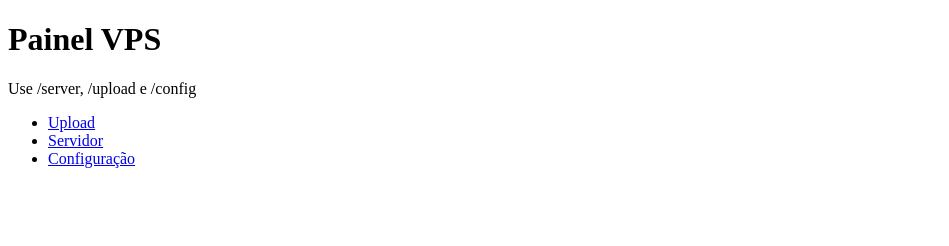
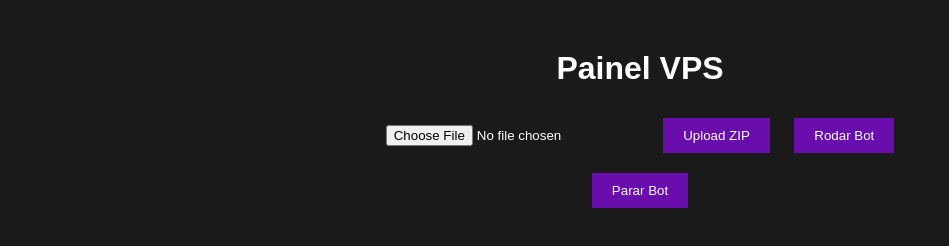
Before and after one commit to Scar-xdk/Vps-site, a website: page index.html in a window 1280 px wide. Shown: the whole page, without its empty margins (0-949 px from the left). Drawn offline with Linux system fonts and the light colour scheme.

Commit message:
Atualizando frontend/backend do site

```diff
--- a/index.html
+++ b/index.html
@@ -3,14 +3,24 @@
 <head>
 <meta charset="UTF-8">
 <title>Painel VPS</title>
+<style>
+body { background:#1a1a1a; color:#fff; font-family:Arial; text-align:center; }
+button { background:#6a0dad; color:#fff; border:none; padding:10px 20px; margin:10px; cursor:pointer; }
+input { padding:5px; margin:5px; }
+.container { max-width:600px; margin:50px auto; }
+</style>
 </head>
 <body>
+<div class="container">
 <h1>Painel VPS</h1>
-<p>Use /server, /upload e /config</p>
-<ul>
-<li><a href="/upload/">Upload</a></li>
-<li><a href="/server/">Servidor</a></li>
-<li><a href="/config/">Configuração</a></li>
-</ul>
+<input type="file" id="fileUpload">
+<button onclick="alert('Upload não implementado no frontend, backend vai cuidar disso')">Upload ZIP</button>
+<button onclick="alert('Rodar comando no backend')">Rodar Bot</button>
+<button onclick="alert('Parar Bot')">Parar Bot</button>
+<pre id="log"></pre>
+</div>
+<script>
+console.log("Painel VPS carregado.");
+</script>
 </body>
 </html>
```
Also changed, not shown: app.js (+24 -7 lines), package.json (+6 -2 lines).
